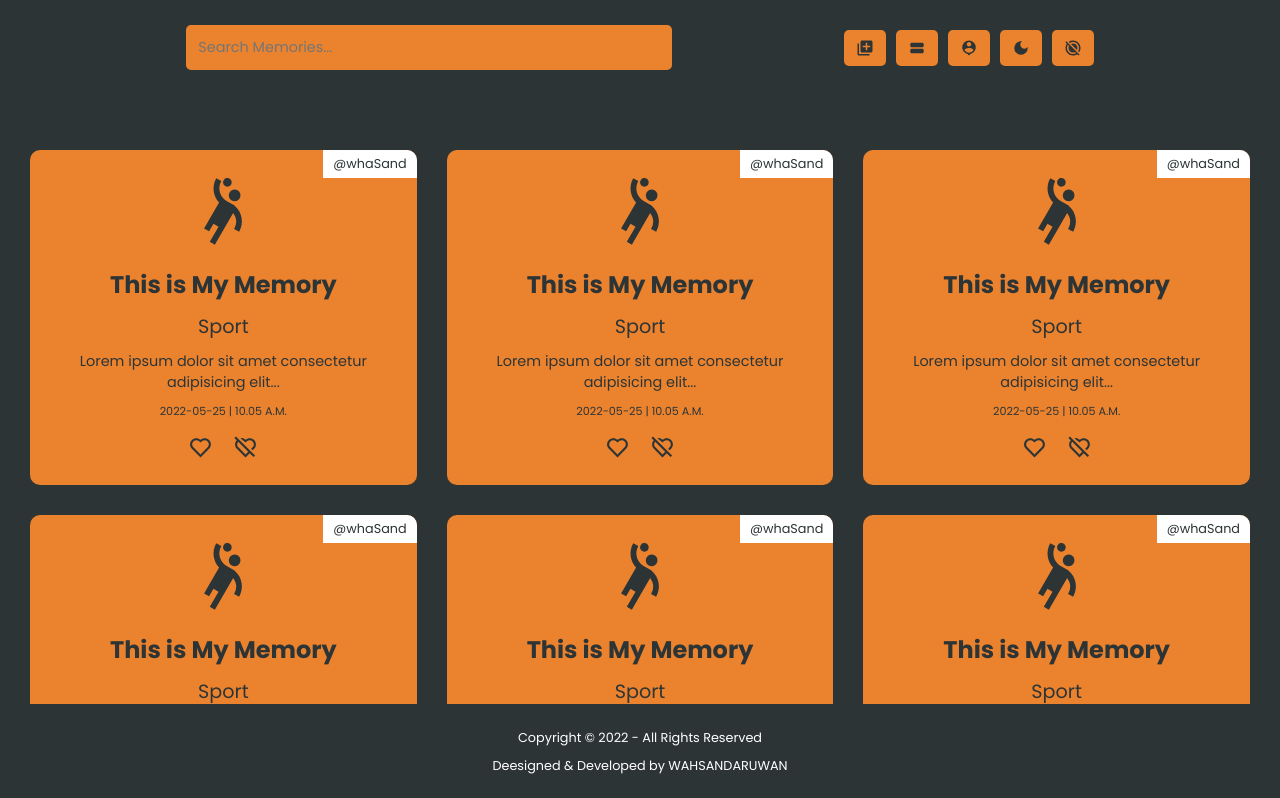
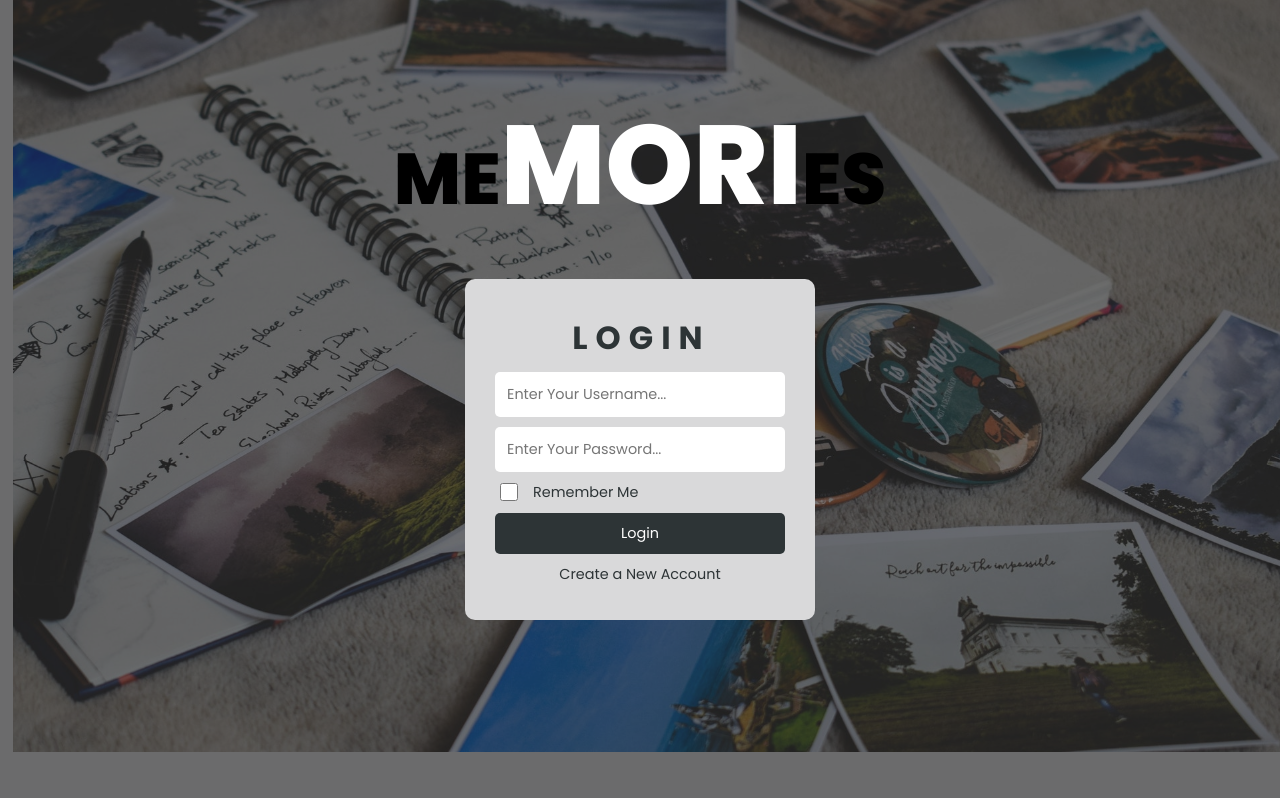
Before and after one commit to wahsandaruwan/memories_app_frontend, a React (Create React App) app: page / in a window 1280 px wide. Shown: the top 798 px of the page. Built offline with nearby package versions, Linux system fonts and the light colour scheme; the HTML template or start-up script is replaced by a standard one.

Commit message:
code updated

```diff
--- a/src/App.js
+++ b/src/App.js
@@ -5,10 +5,8 @@ import Home from "./Components/Pages/Home";
 const App = () => {
   return (
     <>
-      {/* <div className="background"></div>
-      <div className="overlay"></div> */}
-      {/* <Home /> */}
-      <Feed />
+      <Home />
+      {/* <Feed /> */}
     </>
   )
 }
--- a/src/Components/Pages/Home.js
+++ b/src/Components/Pages/Home.js
@@ -31,6 +31,8 @@ const Home = () => {
 
     return (
         <>
+            <div className="background"></div>
+            <div className="overlay"></div>
             <div className="home">
                 <animated.h1 style={springTransition} className="logo">Me<span>mori</span>es</animated.h1>
                 {
```
